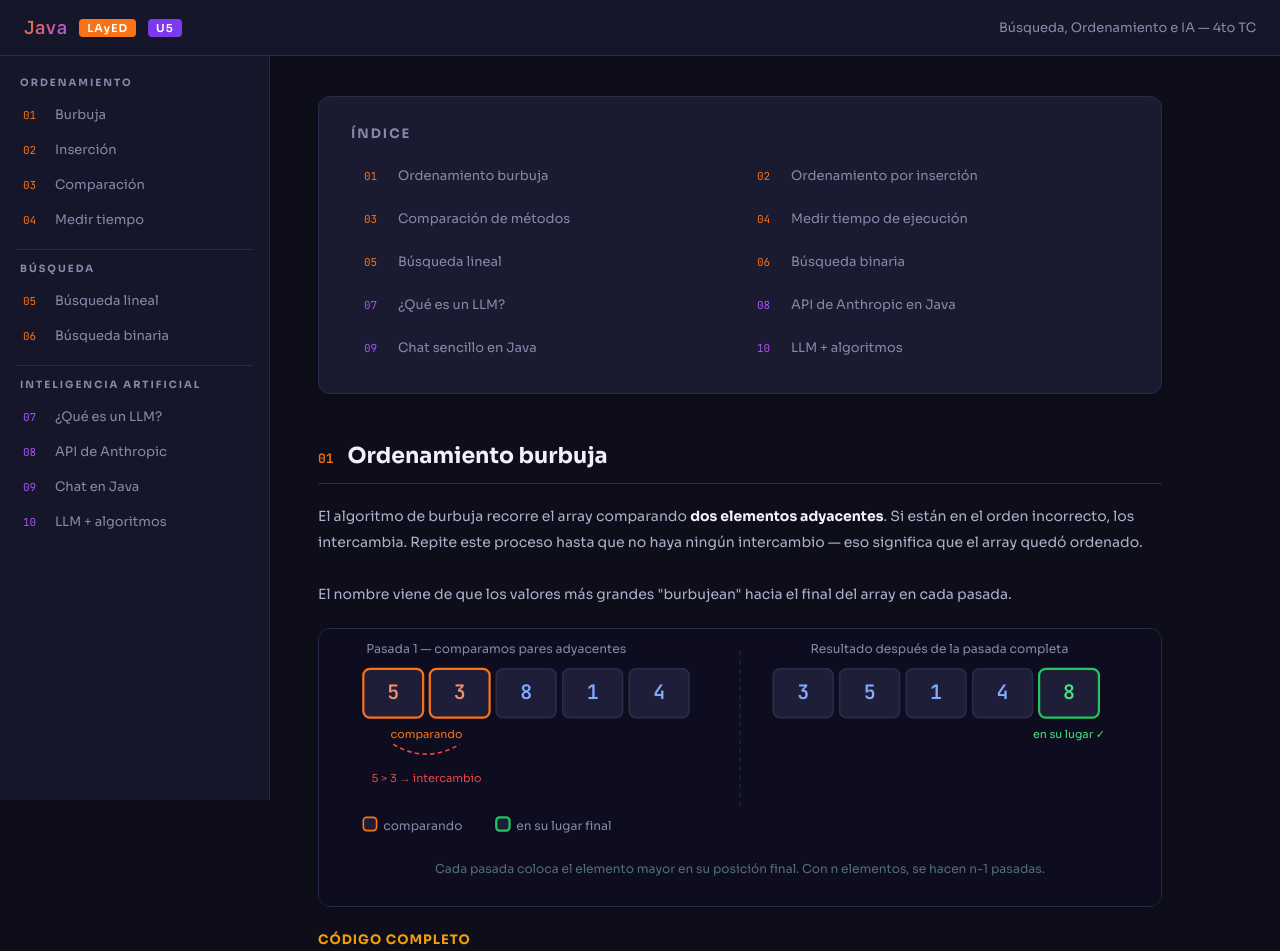
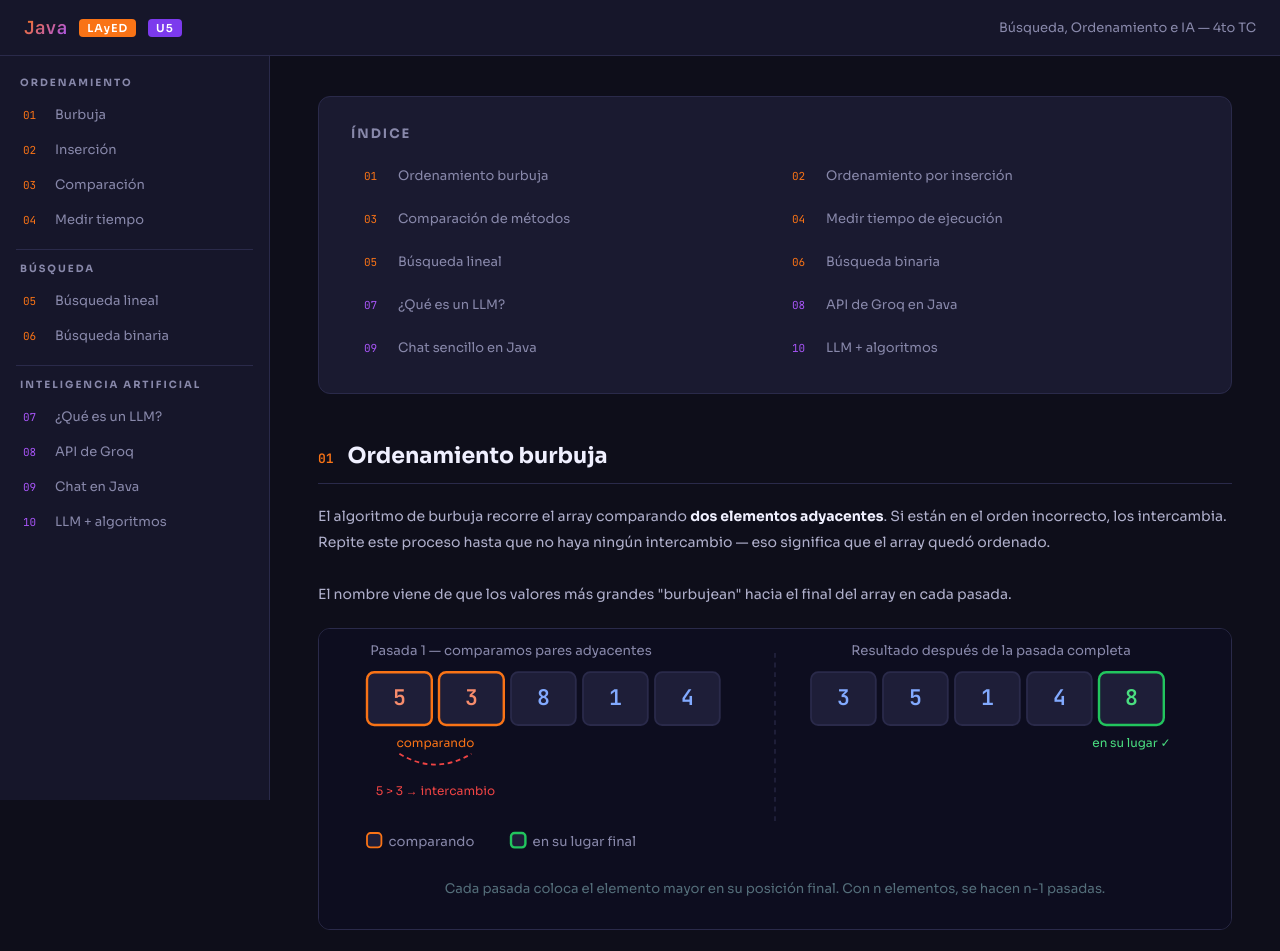
Before and after one commit to psebastian92/unidad5_layed, a plain HTML site: page index.html in a window 1280 px wide. Shown: the top 951 px of the page. Drawn offline with Linux system fonts and the light colour scheme.

Commit message:
Material U5

```diff
--- a/index.html
+++ b/index.html
@@ -38,7 +38,7 @@
   .nav-num{font-family:'JetBrains Mono',monospace;font-size:11px;color:var(--naranja);min-width:22px;}
   .nav-num-ia{font-family:'JetBrains Mono',monospace;font-size:11px;color:var(--morado2);min-width:22px;}
 
-  main{margin-left:var(--sidebar-w);margin-top:var(--header-h);padding:40px 48px;max-width:940px;}
+  main{margin-left:var(--sidebar-w);margin-top:var(--header-h);padding:40px 48px;max-width:100%;}
 
   .indice{background:var(--card);border:1px solid var(--border);border-radius:12px;padding:28px 32px;margin-bottom:48px;}
   .indice h2{font-size:13px;font-weight:700;letter-spacing:2px;color:var(--gris);text-transform:uppercase;margin-bottom:16px;}
@@ -159,7 +159,7 @@
   <div class="sidebar-sep"></div>
   <div class="sidebar-title">Inteligencia Artificial</div>
   <a class="nav-item nav-ia" href="#s7" onclick="setActive(this)"><span class="nav-num-ia">07</span> ¿Qué es un LLM?</a>
-  <a class="nav-item nav-ia" href="#s8" onclick="setActive(this)"><span class="nav-num-ia">08</span> API de Anthropic</a>
+  <a class="nav-item nav-ia" href="#s8" onclick="setActive(this)"><span class="nav-num-ia">08</span> API de Groq</a>
   <a class="nav-item nav-ia" href="#s9" onclick="setActive(this)"><span class="nav-num-ia">09</span> Chat en Java</a>
   <a class="nav-item nav-ia" href="#s10" onclick="setActive(this)"><span class="nav-num-ia">10</span> LLM + algoritmos</a>
 </aside>
@@ -175,7 +175,7 @@
       <a class="indice-item" href="#s5"><span class="indice-num">05</span> Búsqueda lineal</a>
       <a class="indice-item" href="#s6"><span class="indice-num">06</span> Búsqueda binaria</a>
       <a class="indice-item" href="#s7"><span class="indice-num-ia">07</span> ¿Qué es un LLM?</a>
-      <a class="indice-item" href="#s8"><span class="indice-num-ia">08</span> API de Anthropic en Java</a>
+      <a class="indice-item" href="#s8"><span class="indice-num-ia">08</span> API de Groq en Java</a>
       <a class="indice-item" href="#s9"><span class="indice-num-ia">09</span> Chat sencillo en Java</a>
       <a class="indice-item" href="#s10"><span class="indice-num-ia">10</span> LLM + algoritmos</a>
     </div>
```
Also changed, not shown: 2 other files.
